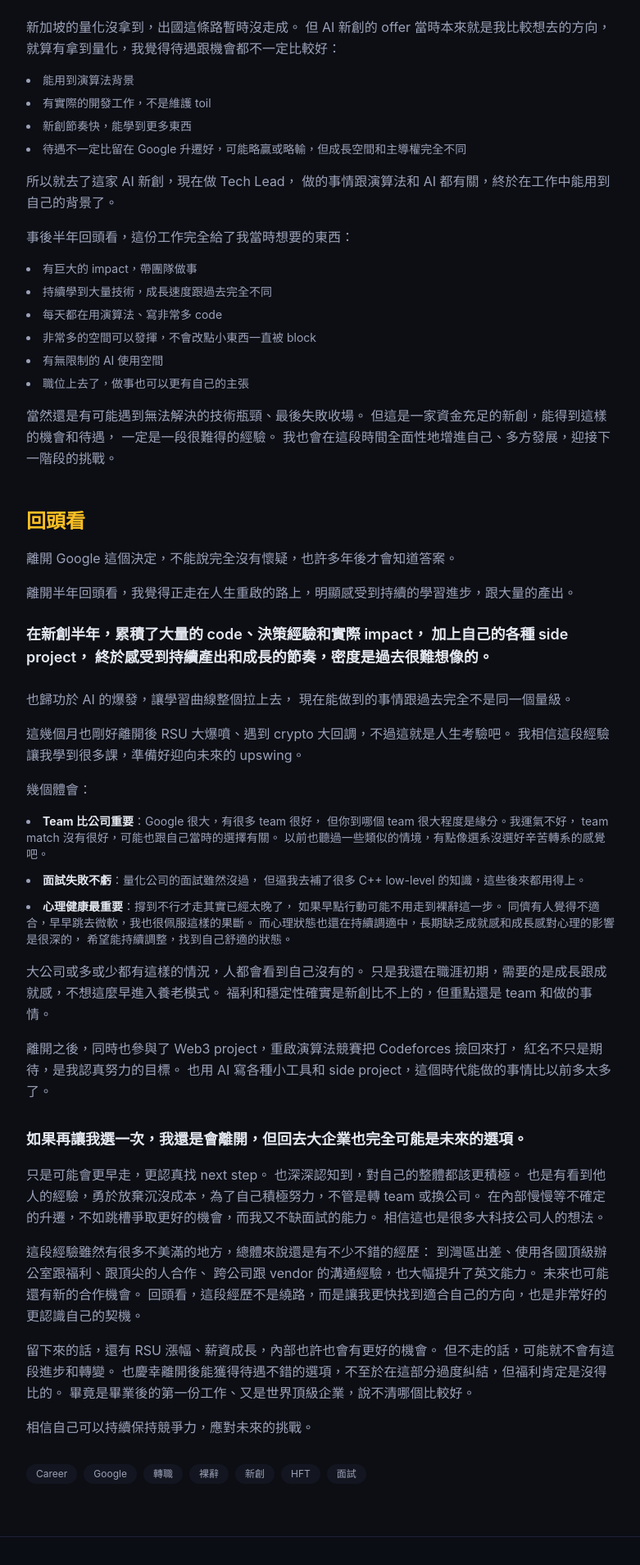
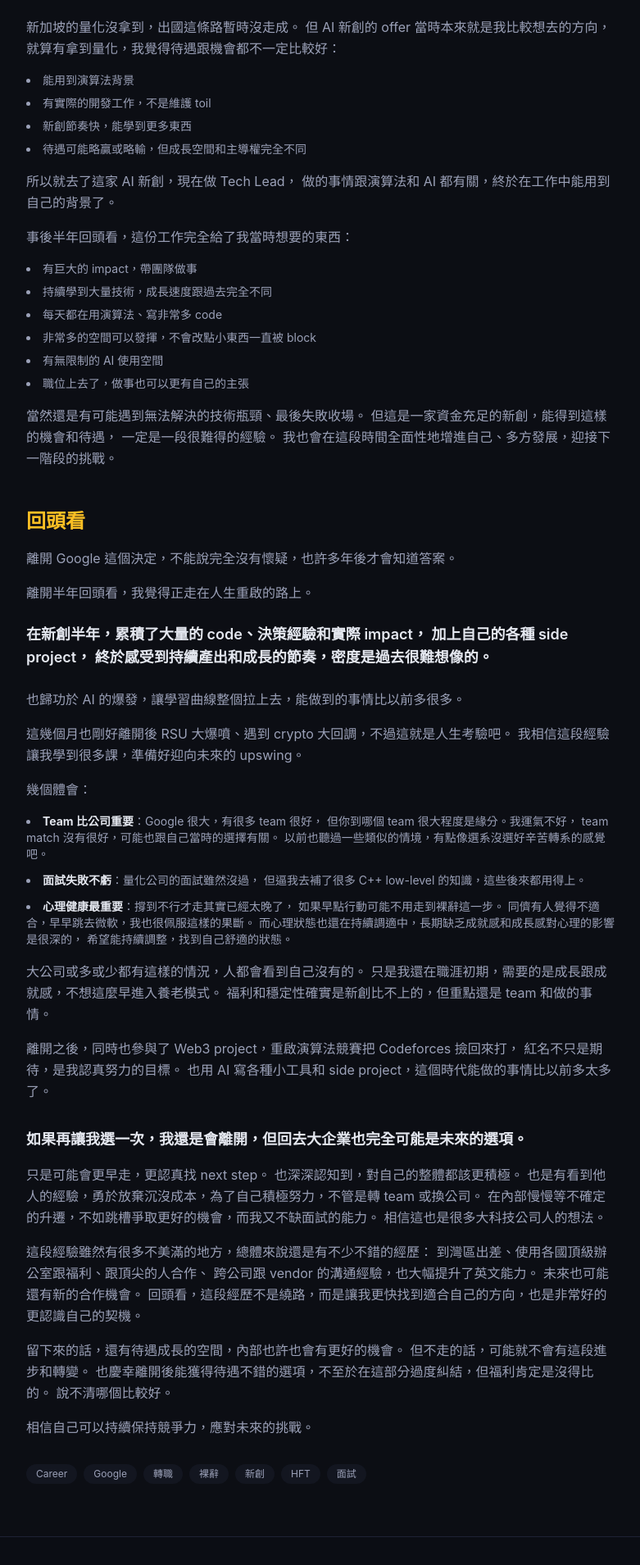
Before and after one commit to HanaYukii/hanayukii-site, a Next.js app: page /blog/leaving-google in a window 1280 px wide. Shown: the part 3787-5696 px from the top of the page at 82% size, without its empty margins (248-1029 px from the left). Built offline with nearby package versions, Linux system fonts and the light colour scheme.

Commit message:
content: fix empty tag, dedup phrases, remove salary comparisons

```diff
--- a/src/app/blog/leaving-google/page.tsx
+++ b/src/app/blog/leaving-google/page.tsx
@@ -217,8 +217,6 @@ export default function LeavingGoogle() {
               加上心理狀態確實需要休息，我想喘口氣、轉換跑道、看看不同的世界。
               最後決定裸辭，雖然手上有選項，但沒有確定 next step 就離開了。
             </p>
-            <p>
-            </p>
             <p className="my-4 text-lg font-semibold text-text">
               不是不努力，而是努力的方向不對。
               後半年的經歷也證明，離開之後整個人完全動起來了。
@@ -322,7 +320,7 @@ export default function LeavingGoogle() {
               <li>能用到演算法背景</li>
               <li>有實際的開發工作，不是維護 toil</li>
               <li>新創節奏快，能學到更多東西</li>
-              <li>待遇不一定比留在 Google 升遷好，可能略贏或略輸，但成長空間和主導權完全不同</li>
+              <li>待遇可能略贏或略輸，但成長空間和主導權完全不同</li>
             </ul>
             <p>
               所以就去了這家 AI 新創，現在做 Tech Lead，
@@ -356,7 +354,7 @@ export default function LeavingGoogle() {
               離開 Google 這個決定，不能說完全沒有懷疑，也許多年後才會知道答案。
             </p>
             <p>
-              離開半年回頭看，我覺得正走在人生重啟的路上，明顯感受到持續的學習進步，跟大量的產出。
+              離開半年回頭看，我覺得正走在人生重啟的路上。
             </p>
             <p className="my-6 text-lg font-semibold text-text">
               在新創半年，累積了大量的 code、決策經驗和實際 impact，
@@ -364,8 +362,7 @@ export default function LeavingGoogle() {
               終於感受到持續產出和成長的節奏，密度是過去很難想像的。
             </p>
             <p>
-              也歸功於 AI 的爆發，讓學習曲線整個拉上去，
-              現在能做到的事情跟過去完全不是同一個量級。
+              也歸功於 AI 的爆發，讓學習曲線整個拉上去，能做到的事情比以前多很多。
             </p>
             <p>
               這幾個月也剛好離開後 RSU 大爆噴、遇到 crypto 大回調，不過這就是人生考驗吧。
@@ -431,10 +428,10 @@ export default function LeavingGoogle() {
               回頭看，這段經歷不是繞路，而是讓我更快找到適合自己的方向，也是非常好的更認識自己的契機。
             </p>
             <p>
-              留下來的話，還有 RSU 漲幅、薪資成長，內部也許也會有更好的機會。
+              留下來的話，還有待遇成長的空間，內部也許也會有更好的機會。
               但不走的話，可能就不會有這段進步和轉變。
               也慶幸離開後能獲得待遇不錯的選項，不至於在這部分過度糾結，但福利肯定是沒得比的。
-              畢竟是畢業後的第一份工作、又是世界頂級企業，說不清哪個比較好。
+              說不清哪個比較好。
             </p>
             <p>
               相信自己可以持續保持競爭力，應對未來的挑戰。
```
